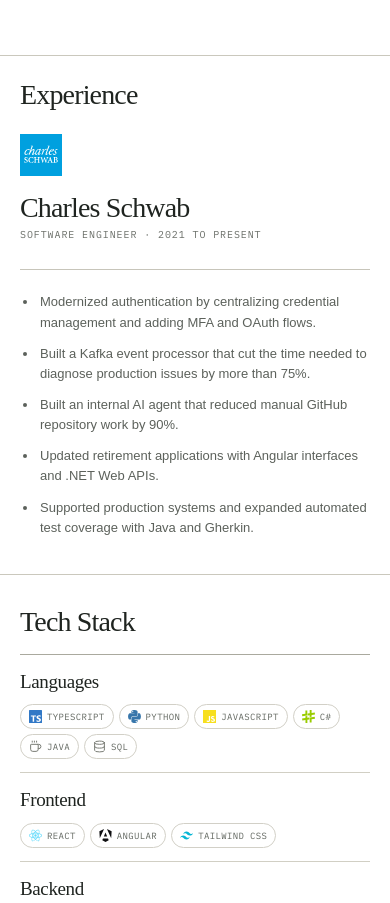
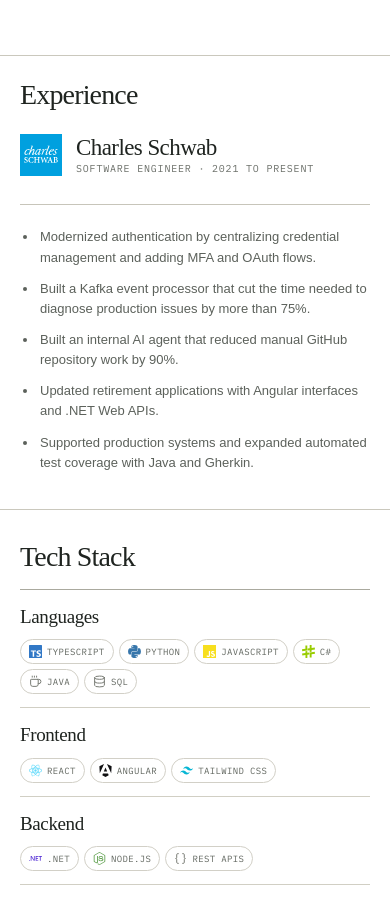
Before and after one commit to timwong101/my-portfolio, a React (Vite) app: page / in a window 390 px wide. Shown: the part 1740-2643 px from the top of the page. Built offline with nearby package versions, Linux system fonts and the light colour scheme; a web font is replaced by a local one.

Commit message:
Tighten experience heading layout

```diff
--- a/src/index.css
+++ b/src/index.css
@@ -92,10 +92,10 @@
 .project-details-panel p { margin: 0; color: #626760; font-size: 12px; line-height: 1.65; }
 
 .experience-content { padding: 24px var(--section-gutter) 46px; }
-.experience-heading { display: grid; grid-template-columns: 46px 1fr; gap: 18px; padding-bottom: 30px; }
+.experience-heading { display: grid; grid-template-columns: 42px 1fr; align-items: center; gap: 14px; padding-bottom: 30px; }
 .experience-logo { display: block; width: 42px; height: 42px; object-fit: contain; }
-.experience-company { margin: 0 0 6px; color: #1f2420; font-family: var(--font-display); font-size: clamp(28px, 3.4vw, 38px); font-weight: 400; line-height: 1; letter-spacing: -.03em; }
-.meta { margin: 0; color: #6a6e68; font: 10px var(--font-ui); text-transform: uppercase; letter-spacing: .09em; }
+.experience-company { margin: 0 0 3px; color: #1f2420; font-family: var(--font-display); font-size: 23px; font-weight: 400; line-height: 1; letter-spacing: -.025em; }
+.meta { margin: 0; color: #6a6e68; font: 10px/1.3 var(--font-ui); text-transform: uppercase; letter-spacing: .08em; }
 .experience-highlights { list-style: disc; margin: 0; padding: 22px 0 0 18px; border-top: 1px solid #c7c5ba; color: #5c615b; font-size: 13px; line-height: 1.55; }
 .experience-highlights li { padding-left: 2px; }
 .experience-highlights li + li { margin-top: 11px; }
@@ -148,7 +148,7 @@
   .project-copy { padding: 20px; }
   .project-copy h3 { font-size: 24px; }
   .experience-content { padding: 24px var(--section-gutter) 36px; }
-  .experience-heading { grid-template-columns: 1fr; padding-bottom: 28px; }
+  .experience-heading { grid-template-columns: 42px 1fr; gap: 14px; padding-bottom: 28px; }
   .stack-section { padding: 32px var(--section-gutter) 38px; }
   .stack-grid article { grid-template-columns: 1fr; gap: 8px; padding: 13px 0; }
   .stack-grid h3 { font-size: 19px; }
```
